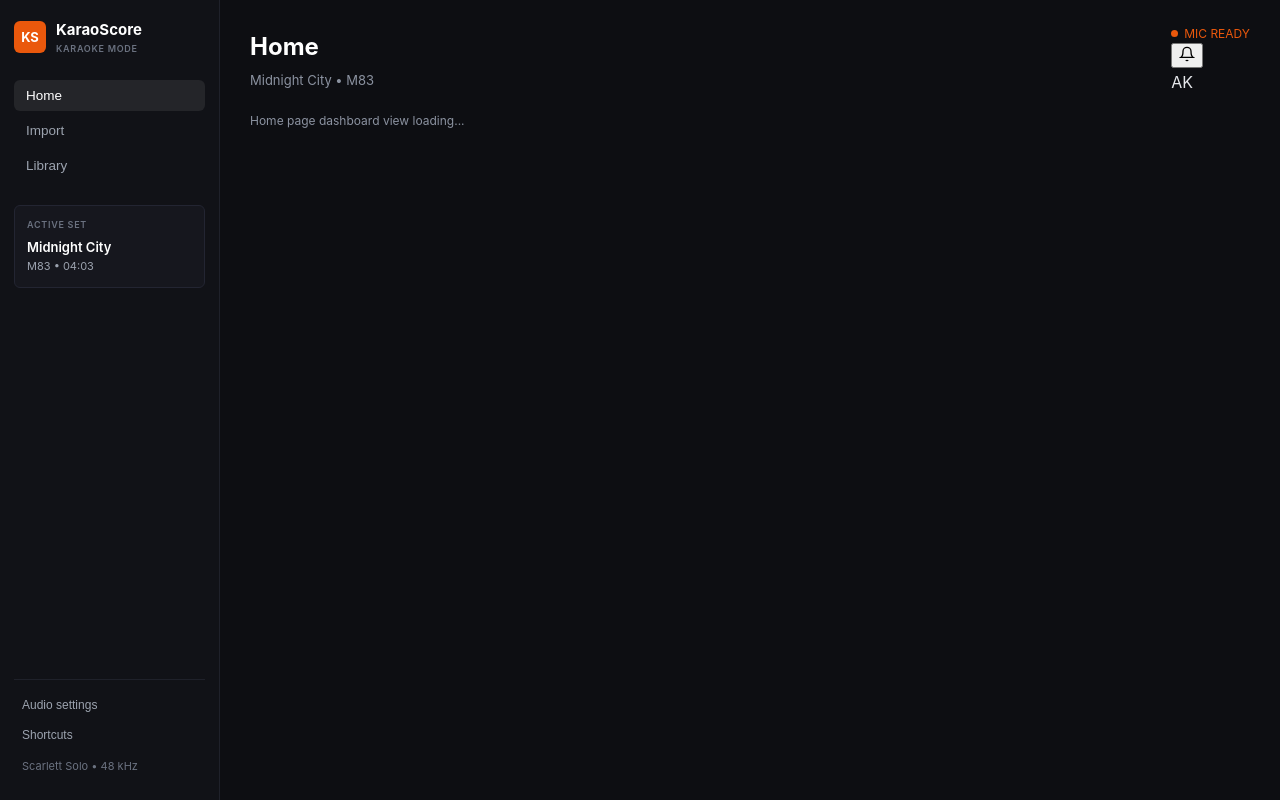
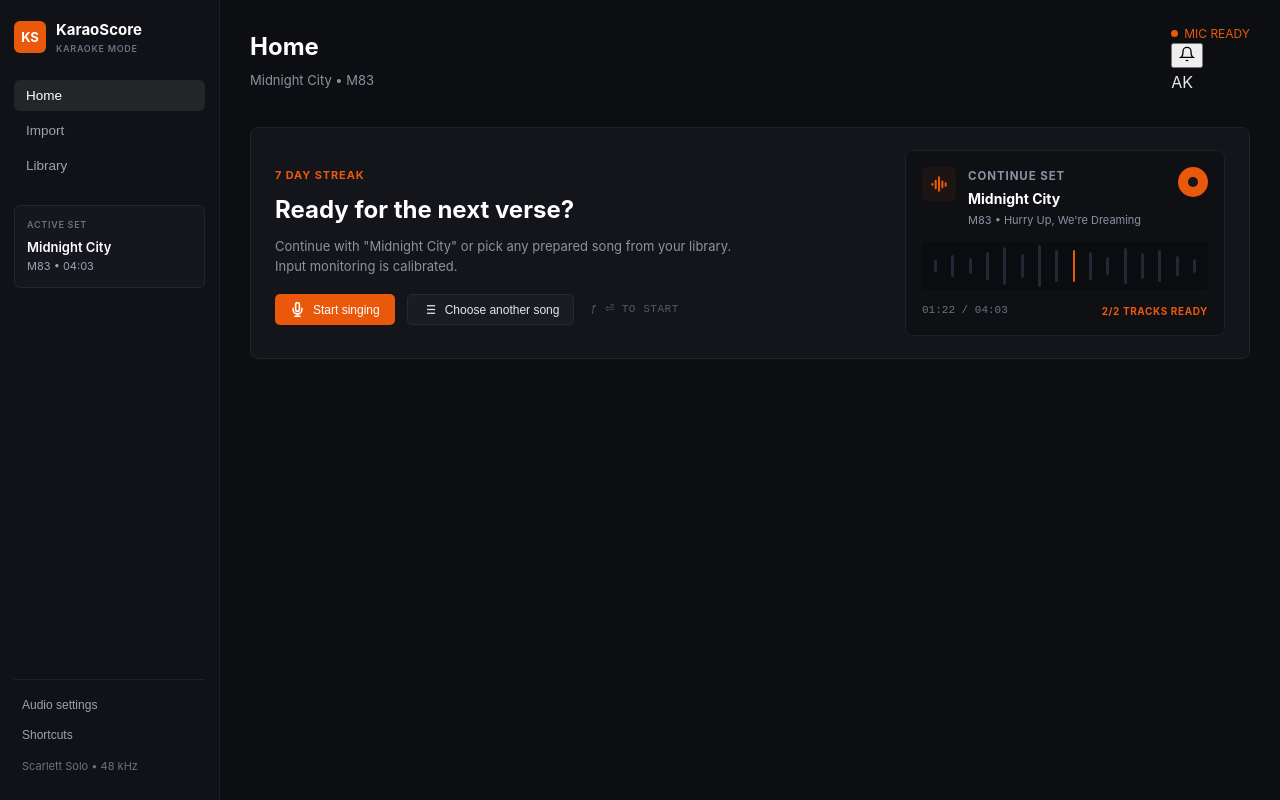
Before and after one commit to AnthonyLi88/KaraoScore, a Vue app: page / in a window 1280 px wide. Built offline with nearby package versions, Linux system fonts and the light colour scheme.

Commit message:
Added hero continue set card with playback status and waveform

```diff
--- a/src/renderer/src/App.vue
+++ b/src/renderer/src/App.vue
@@ -360,8 +360,84 @@ const isolateVocalsDemucs = async () => {
           </div>
         </header>
 
-        <div class="home-placeholder-content">
-          <p class="desc-text">Home page dashboard view loading...</p>
+        <!-- Hero Card (Continue Singing) -->
+        <div class="hero-banner">
+          <div class="hero-content">
+            <span class="streak-pill">7 day streak</span>
+            <h2>Ready for the next verse?</h2>
+            <p class="hero-desc">
+              Continue with "Midnight City" or pick any prepared song from your library. Input monitoring is calibrated.
+            </p>
+            <div class="hero-actions">
+              <button class="btn btn-primary btn-hero">
+                <svg width="15" height="15" viewBox="0 0 24 24" fill="none" stroke="currentColor" stroke-width="2.5" stroke-linecap="round">
+                  <path d="M12 1a3 3 0 0 0-3 3v8a3 3 0 0 0 6 0V4a3 3 0 0 0-3-3z"/>
+                  <path d="M19 10v2a7 7 0 0 1-14 0v-2"/>
+                  <line x1="12" y1="19" x2="12" y2="23"/>
+                  <line x1="8" y1="23" x2="16" y2="23"/>
+                </svg>
+                <span>Start singing</span>
+              </button>
+              <button class="btn btn-secondary btn-hero-secondary" @click="currentNav = 'import'">
+                <svg width="15" height="15" viewBox="0 0 24 24" fill="none" stroke="currentColor" stroke-width="2">
+                  <line x1="8" y1="6" x2="21" y2="6"/>
+                  <line x1="8" y1="12" x2="21" y2="12"/>
+                  <line x1="8" y1="18" x2="21" y2="18"/>
+                  <line x1="3" y1="6" x2="3.01" y2="6"/>
+                  <line x1="3" y1="12" x2="3.01" y2="12"/>
+                  <line x1="3" y1="18" x2="3.01" y2="18"/>
+                </svg>
+                <span>Choose another song</span>
+              </button>
+              <span class="shortcut-hint">&fnof; &#9166; TO START</span>
+            </div>
+          </div>
+
+          <!-- Continue Set Card Preview -->
+          <div class="hero-preview-card">
+            <div class="preview-header">
+              <div class="preview-badge">
+                <svg width="20" height="20" viewBox="0 0 24 24" fill="none" stroke="#ea580c" stroke-width="2.5" stroke-linecap="round">
+                  <path d="M4 12v1M8 8v9M12 4v16M16 9v7M20 11v3" />
+                </svg>
+              </div>
+              <div class="preview-titles">
+                <span class="preview-tag">CONTINUE SET</span>
+                <h4>Midnight City</h4>
+                <span class="preview-sub">M83 &bull; Hurry Up, We're Dreaming</span>
+              </div>
+              <button class="play-target-btn" title="Continue Set">
+                <span class="target-inner-circle"></span>
+              </button>
+            </div>
+
+            <!-- Waveform Graphic -->
+            <div class="waveform-graphic">
+              <div class="wave-bars">
+                <span style="height: 12px"></span>
+                <span style="height: 22px"></span>
+                <span style="height: 16px"></span>
+                <span style="height: 28px"></span>
+                <span style="height: 38px"></span>
+                <span style="height: 24px"></span>
+                <span style="height: 42px"></span>
+                <span style="height: 32px"></span>
+                <span class="playhead-bar"></span>
+                <span style="height: 28px"></span>
+                <span style="height: 18px"></span>
+                <span style="height: 36px"></span>
+                <span style="height: 26px"></span>
+                <span style="height: 32px"></span>
+                <span style="height: 20px"></span>
+                <span style="height: 14px"></span>
+              </div>
+            </div>
+
+            <div class="preview-footer">
+              <span class="time-readout">01:22 / 04:03</span>
+              <span class="tracks-ready-tag">2/2 TRACKS READY</span>
+            </div>
+          </div>
         </div>
       </div>
 
@@ -836,6 +912,209 @@ const isolateVocalsDemucs = async () => {
   height: 7px;
   border-radius: 50%;
   background-color: #ea580c;
+}
+
+/* Home View Styles */
+.home-view {
+  display: flex;
+  flex-direction: column;
+  gap: 16px;
+}
+
+.hero-banner {
+  background: #14151b;
+  border: 1px solid #20222c;
+  border-radius: 8px;
+  padding: 22px 24px;
+  display: flex;
+  justify-content: space-between;
+  align-items: center;
+  gap: 24px;
+}
+
+.hero-content {
+  flex: 1;
+}
+
+.streak-pill {
+  font-size: 11px;
+  font-weight: 700;
+  color: #ea580c;
+  text-transform: uppercase;
+  letter-spacing: 0.08em;
+  margin-bottom: 6px;
+  display: inline-block;
+}
+
+.hero-content h2 {
+  font-size: 24px;
+  font-weight: 700;
+  color: #fff;
+  margin: 0 0 8px 0;
+}
+
+.hero-desc {
+  font-size: 13px;
+  color: #8b92a0;
+  margin: 0 0 18px 0;
+  max-width: 480px;
+  line-height: 1.5;
+}
+
+.hero-actions {
+  display: flex;
+  align-items: center;
+  gap: 12px;
+}
+
+.btn-hero {
+  display: inline-flex;
+  align-items: center;
+  gap: 8px;
+  padding: 9px 16px;
+}
+
+.btn-hero-secondary {
+  display: inline-flex;
+  align-items: center;
+  gap: 8px;
+  padding: 9px 16px;
+}
+
+.shortcut-hint {
+  font-size: 11px;
+  color: #555966;
+  font-family: monospace;
+  letter-spacing: 0.05em;
+  margin-left: 4px;
+}
+
+.hero-preview-card {
+  background: #0f1014;
+  border: 1px solid #1e2029;
+  border-radius: 8px;
+  padding: 16px;
+  width: 320px;
+  display: flex;
+  flex-direction: column;
+  gap: 12px;
+}
+
+.preview-header {
+  display: flex;
+  align-items: flex-start;
+  gap: 12px;
+}
+
+.preview-badge {
+  width: 34px;
+  height: 34px;
+  border-radius: 6px;
+  background: #1c1514;
+  display: flex;
+  align-items: center;
+  justify-content: center;
+  flex-shrink: 0;
+}
+
+.preview-titles {
+  flex: 1;
+}
+
+.preview-tag {
+  font-size: 9px;
+  color: #ea580c;
+  font-weight: 700;
+  letter-spacing: 0.08em;
+  display: block;
+  margin-bottom: 2px;
+}
+
+.preview-titles h4 {
+  font-size: 14px;
+  font-weight: 700;
+  color: #fff;
+  margin: 0 0 2px 0;
+}
+
+.preview-sub {
+  font-size: 11px;
+  color: #8b92a0;
+  display: block;
+}
+
+.play-target-btn {
+  width: 30px;
+  height: 30px;
+  border-radius: 50%;
+  background: #ea580c;
+  border: none;
+  display: flex;
+  align-items: center;
+  justify-content: center;
+  cursor: pointer;
+  flex-shrink: 0;
+  transition: transform 0.15s ease;
+}
+
+.play-target-btn:hover {
+  transform: scale(1.05);
+}
+
+.target-inner-circle {
+  width: 10px;
+  height: 10px;
+  border-radius: 50%;
+  background: #14151b;
+}
+
+.waveform-graphic {
+  background: #0b0c0f;
+  border-radius: 4px;
+  padding: 8px 12px;
+  height: 48px;
+  display: flex;
+  align-items: center;
+}
+
+.wave-bars {
+  display: flex;
+  align-items: center;
+  justify-content: space-between;
+  width: 100%;
+  height: 100%;
+}
+
+.wave-bars span {
+  width: 3px;
+  background: #252834;
+  border-radius: 2px;
+  display: inline-block;
+}
+
+.wave-bars .playhead-bar {
+  width: 2px;
+  height: 100%;
+  background: #ea580c;
+}
+
+.preview-footer {
+  display: flex;
+  justify-content: space-between;
+  align-items: center;
+  font-size: 11px;
+}
+
+.time-readout {
+  color: #6b7280;
+  font-family: monospace;
+}
+
+.tracks-ready-tag {
+  color: #ea580c;
+  font-weight: 700;
+  letter-spacing: 0.06em;
+  font-size: 10px;
 }
 
 /* Step Bar */
```
